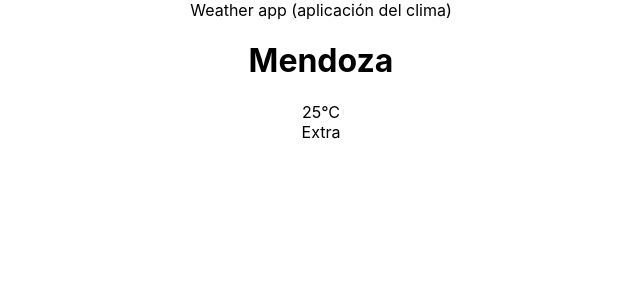
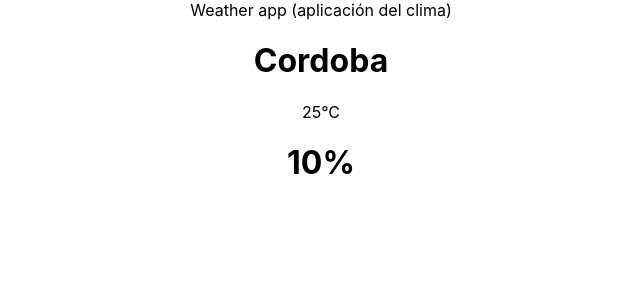
Before and after one commit to zahiramanzur/WeatherApp_React, a React (Create React App) app: page / in a window 1280 px wide. Shown: the top 300 px of the page, without its empty margins (319-959 px from the left). Built offline with nearby package versions, Linux system fonts and the light colour scheme.

Commit message:
cambios en parametros

```diff
--- a/src/components/Location.js
+++ b/src/components/Location.js
@@ -1,9 +1,14 @@
 import React from 'react';
 
-const Location = () => (
+const Location = ({city}) => (
+
     <div>
-        <h1>Mendoza</h1>
+        <h1>
+            {city}
+        </h1>
     </div>
+
 );
 
+
 export default Location;
--- a/src/components/WeatherData.js
+++ b/src/components/WeatherData.js
@@ -6,7 +6,7 @@ const WeatherData = () => (
 
     <div>
         <WeatherTemperature></WeatherTemperature>
-        <WeatherExtraInfo></WeatherExtraInfo>
+        <WeatherExtraInfo humidity={'10%'} wind={'10 m/s'} ></WeatherExtraInfo>
     </div>
 
 );
--- a/src/components/WeatherExtraInfo.js
+++ b/src/components/WeatherExtraInfo.js
@@ -1,8 +1,11 @@
 import React from 'react';
 
-const WeatherExtraInfo = () => (
+const WeatherExtraInfo = ({humidity},{wind}) => (
 
-    <div>Extra</div>
+    <div>
+        <h1>{humidity}</h1>
+        <h2>{wind}</h2>
+    </div>
 
 );
 
--- a/src/components/WeatherLocation.js
+++ b/src/components/WeatherLocation.js
@@ -4,7 +4,7 @@ import WeatherData from './WeatherData';
 
 const WeatherLocation = () => (
     <div>
-        <Location></Location>
+        <Location city={"Cordoba"}></Location>
         <WeatherData></WeatherData>
 
     </div>
```
